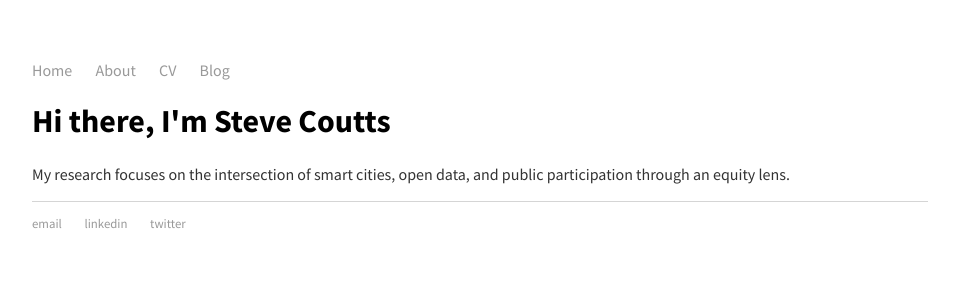
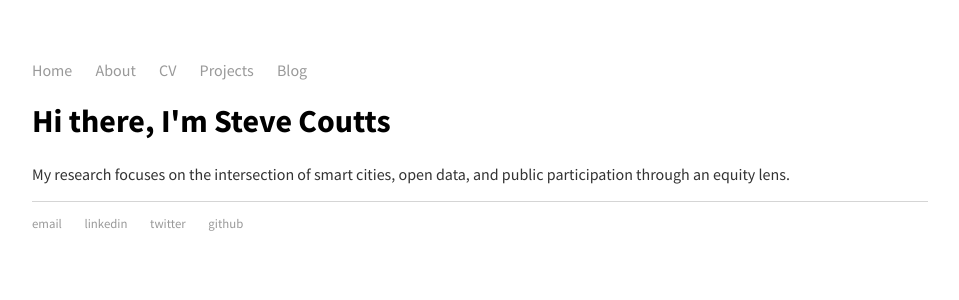
Before and after one commit to stevecoutts/stevecoutts.github.io, a Jekyll site: the page built from index.html, in a window 1280 px wide. Shown: the top 300 px of the page, without its empty margins (160-1119 px from the left). Built offline with Jekyll 4.4.1, drawn with Linux system fonts in a browser that asks for light colours; some web fonts are replaced.

Commit message:
Update default.html

```diff
--- a/_layouts/default.html
+++ b/_layouts/default.html
@@ -12,6 +12,7 @@
 	        		<li><a href="/">Home</a></li>
 		        	<li><a href="/about">About</a></li>
 	        		<li><a href="/cv">CV</a></li>
+				<li><a href="/projects">Projects</a></li>
 	        		<li><a href="/blog">Blog</a></li>
 	    		</ul>
 			</nav>
@@ -25,6 +26,7 @@
 			<li><a href="mailto:sjcoutts@gmail.com">email</a></li>
         		<li><a href="https://www.linkedin.com/in/steve-coutts/">linkedin</a></li>
 			<li><a href="https://twitter.com/city_plannerd">twitter</a></li>
+			<li><a href="https://github.com/stevecoutts/stevecoutts.github.io">github</a></li>
 				</ul>
 			</footer>
 		</body>
```
